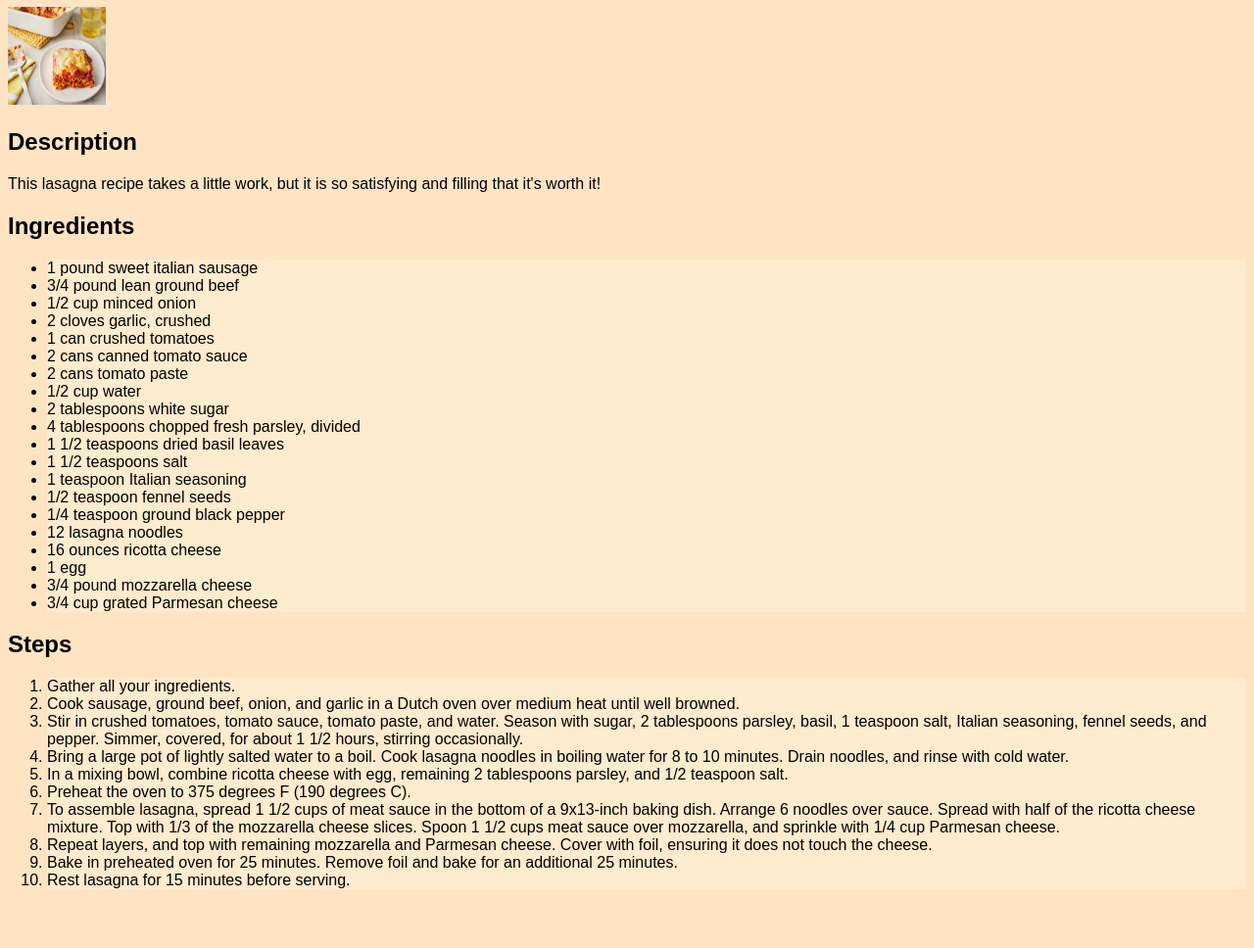
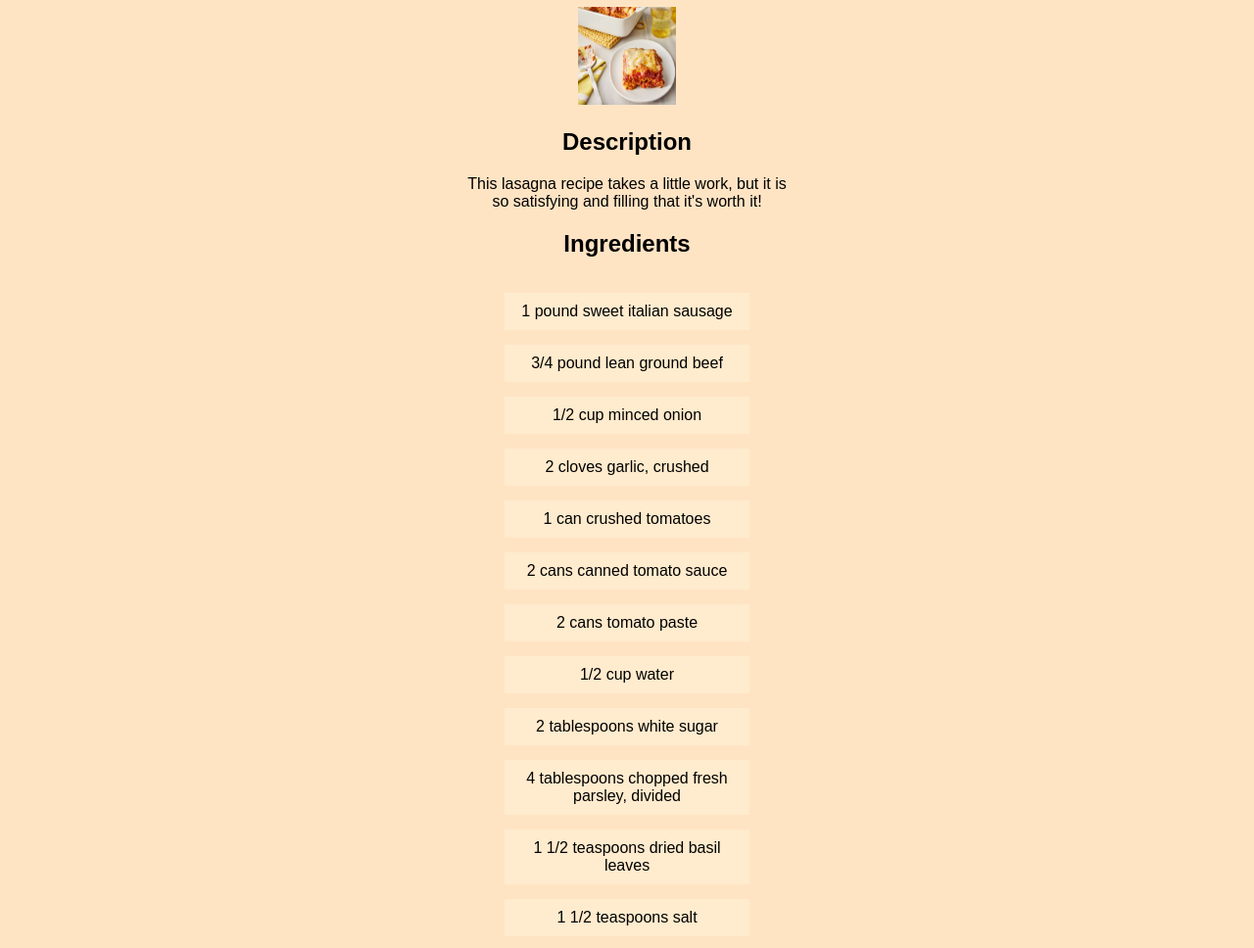
Before and after one commit to nikitarevenco/odin-project-recipes, a plain HTML site: page recipes/lasagna.html in a window 1280 px wide. Shown: the part 73-1041 px from the top of the page at 98% size. Before the commit the page ends 997 px from the top, so only its background shows below. Drawn offline with Linux system fonts and the light colour scheme.

Commit message:
Add consistent style accross the website
Made website look more elegant by centering
all items and giving them proper widths

```diff
--- a/style.css
+++ b/style.css
@@ -1,9 +1,45 @@
 body {
   background-color: bisque;
+  text-align: center;
+}
+
+ul,
+ol {
+  display: inline-block;
+  width: 250px;
+  text-align: center;
+}
+
+ul {
+  list-style-position: inside;
+  list-style-type: none;
+  padding-inline-start: 0px;
+}
+
+ol {
+  list-style-position: inside;
+  padding-inline-start: 0px;
+  width: 750px;
+}
+
+body p {
+  margin: 0 auto;
+  padding: 0;
+  width: 330px;
+}
+
+ul li {
+  padding: 10px;
+  text-align: center;
 }
 
 li {
   background-color: blanchedalmond;
+  margin-bottom: 15px;
+  padding: 10px;
+  padding-left: 0;
+  text-align: left;
+  padding: 20px;
 }
 
 a {
```
